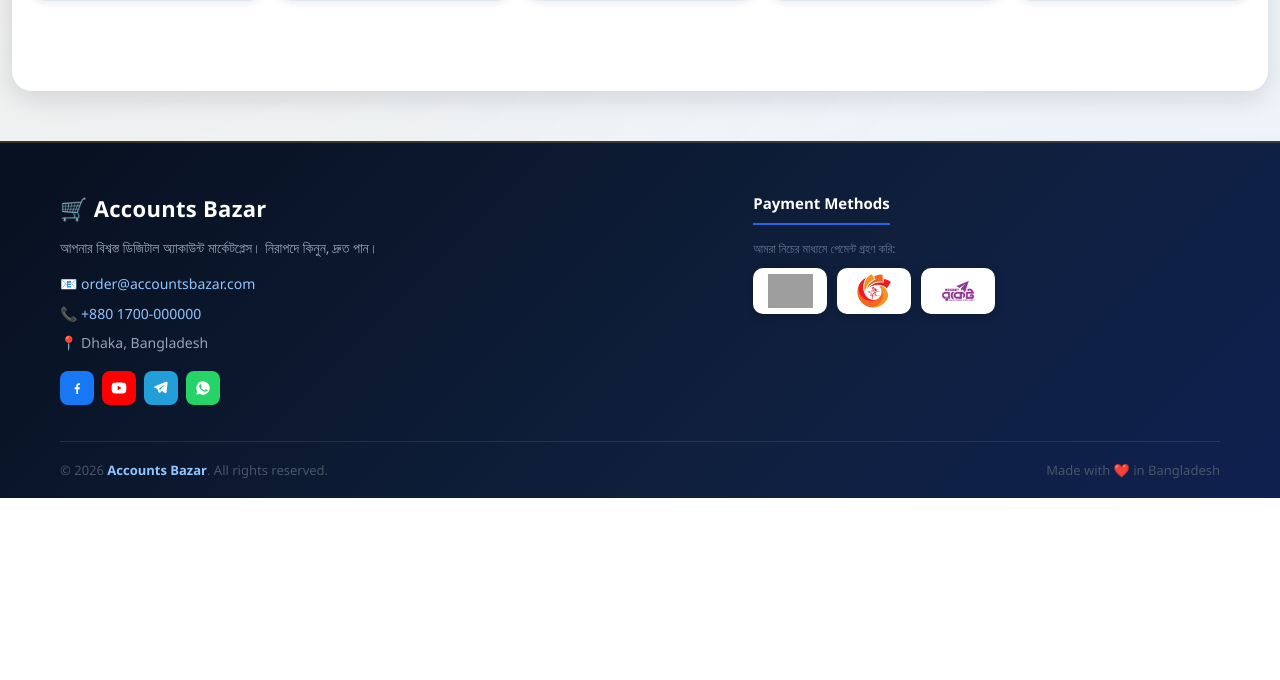
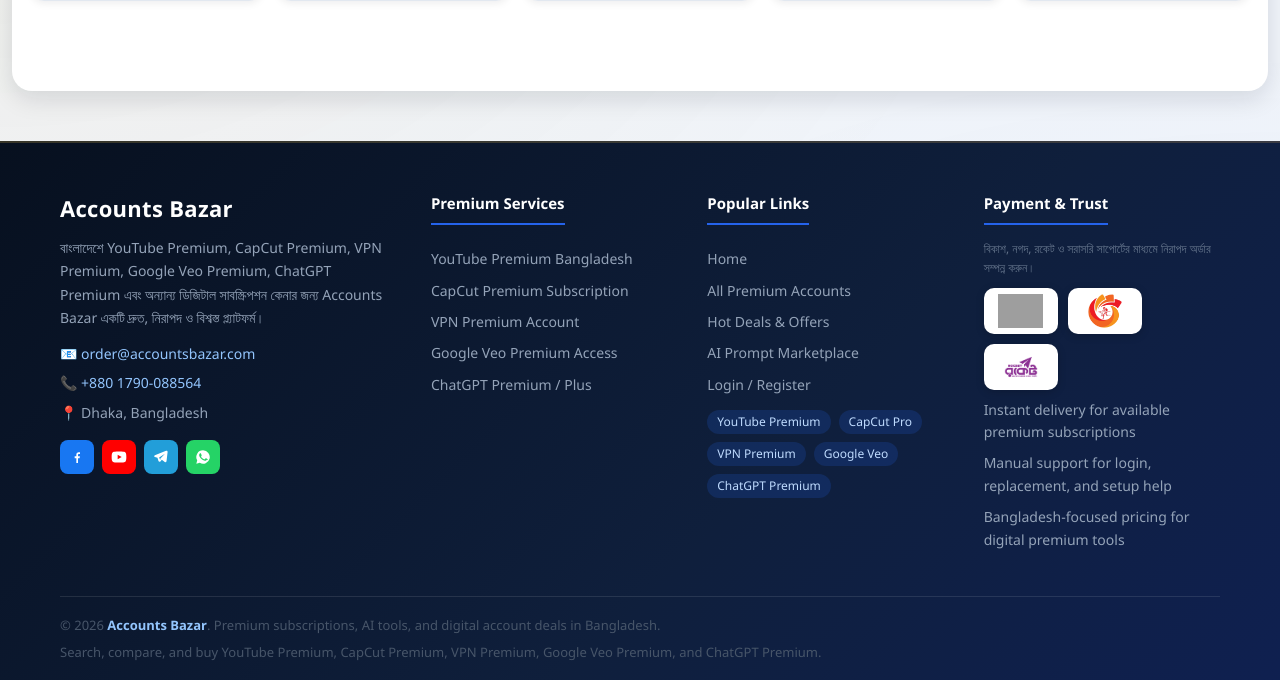
Before and after one commit to mrkk1122/accountsbazar.com, a PHP site: page / in a window 1280 px wide. Shown: the part 1732-2412 px from the top of the page. Before the commit the page ends 2230 px from the top, so only its background shows below. Run offline with PHP 8.4, Linux system fonts and the light colour scheme; data comes from the database, SQL or seed files in the repository; data that the repository does not hold is empty; grey boxes are pictures that could not be loaded.

Commit message:
Upgrade site footer and premium subscription SEO

```diff
--- a/css/style.css
+++ b/css/style.css
@@ -1508,6 +1508,10 @@ footer {
     align-items: start;
 }
 
+.footer-grid-wide {
+    grid-template-columns: 1.4fr 1fr 1fr 1fr;
+}
+
 /* Brand column */
 .footer-logo {
     font-size: 22px;
@@ -1655,6 +1659,35 @@ footer {
 
 .footer-links a:hover { color: #60a5fa; padding-left: 4px; }
 
+.footer-keywords {
+    display: flex;
+    flex-wrap: wrap;
+    gap: 8px;
+    margin-top: 14px;
+}
+
+.footer-keywords a {
+    display: inline-flex;
+    align-items: center;
+    padding: 6px 10px;
+    border-radius: 999px;
+    background: rgba(37, 99, 235, 0.18);
+    color: #bfdbfe;
+    text-decoration: none;
+    font-size: 12px;
+    line-height: 1;
+}
+
+.footer-keywords a:hover {
+    background: rgba(96, 165, 250, 0.22);
+    color: #ffffff;
+}
+
+.footer-trust-list li {
+    color: #94a3b8;
+    line-height: 1.6;
+}
+
 /* Payment section */
 .footer-pay-note {
     color: #64748b;
@@ -1733,6 +1766,11 @@ footer {
         padding: 5px 10px 5px 5px;
     }
 
+    .footer-grid-wide {
+        grid-template-columns: 1fr;
+        gap: 24px;
+    }
+
     .pwa-fab-label {
         font-size: 10px;
     }
--- a/index.php
+++ b/index.php
@@ -51,12 +51,36 @@ try {
 <head>
 <?php
 $seo = [
-    'title'       => 'Accounts Bazar – প্রিমিয়াম ডিজিটাল অ্যাকাউন্ট | বাংলাদেশ',
-    'description' => 'Accounts Bazar-এ পান Netflix, Spotify, YouTube Premium, ChatGPT সহ সেরা ডিজিটাল অ্যাকাউন্ট ও সাবস্ক্রিপশন। বিকাশ/নগদ পেমেন্টে দ্রুত ডেলিভারি। বিশ্বস্ত ডিজিটাল শপ।',
-    'keywords'    => 'accounts bazar, premium accounts bangladesh, netflix account buy, spotify premium, youtube premium, chatgpt account, digital subscriptions bd, bkash payment, nagad payment, ai prompts, offer products bangladesh, digital account shop',
+    'title'       => 'Accounts Bazar – YouTube Premium, CapCut Premium, VPN Premium, ChatGPT Premium in Bangladesh',
+    'description' => 'Accounts Bazar-এ YouTube Premium, CapCut Premium, VPN Premium, Google Veo Premium, ChatGPT Premium এবং অন্যান্য ডিজিটাল সাবস্ক্রিপশন কিনুন। বাংলাদেশে বিকাশ/নগদ পেমেন্টে দ্রুত ডেলিভারি।',
+    'keywords'    => 'youtube premium bangladesh, capcut premium bd, vpn premium account, google veo premium, chatgpt premium bangladesh, premium subscriptions bd, accounts bazar',
     'canonical'   => 'https://accountsbazar.com/',
     'og_image'    => 'https://accountsbazar.com/images/logo.png',
     'og_type'     => 'website',
+    'extra_json_ld' => [
+        [
+            '@context' => 'https://schema.org',
+            '@type' => 'FAQPage',
+            'mainEntity' => [
+                [
+                    '@type' => 'Question',
+                    'name' => 'Which premium subscriptions can I buy from Accounts Bazar?',
+                    'acceptedAnswer' => [
+                        '@type' => 'Answer',
+                        'text' => 'You can buy YouTube Premium, CapCut Premium, VPN Premium, Google Veo Premium, ChatGPT Premium, and other digital accounts depending on current stock.'
+                    ]
+                ],
+                [
+                    '@type' => 'Question',
+                    'name' => 'How do customers in Bangladesh pay for premium accounts?',
+                    'acceptedAnswer' => [
+                        '@type' => 'Answer',
+                        'text' => 'Accounts Bazar accepts bKash, Nagad, and Rocket for premium subscription orders in Bangladesh.'
+                    ]
+                ]
+            ]
+        ]
+    ],
 ];
 require_once 'products/includes/seo.php';
 require_once 'products/config/webpush.php';
@@ -486,59 +510,7 @@ $webPushPublicKey = defined('WEBPUSH_PUBLIC_KEY') ? (string) WEBPUSH_PUBLIC_KEY
         </div>
     </section>
 
-    <footer>
-        <div class="container">
-            <div class="footer-grid">
-
-                <!-- Company Info -->
-                <div class="footer-section footer-brand">
-                    <div class="footer-logo">🛒 Accounts Bazar</div>
-                    <p class="footer-desc">আপনার বিশ্বস্ত ডিজিটাল অ্যাকাউন্ট মার্কেটপ্লেস। নিরাপদে কিনুন, দ্রুত পান।</p>
-                    <ul class="footer-contact">
-                        <li>📧 <a href="mailto:order@accountsbazar.com">order@accountsbazar.com</a></li>
-                        <li>📞 <a href="tel:+8801700000000">+880 1700-000000</a></li>
-                        <li>📍 Dhaka, Bangladesh</li>
-                    </ul>
-                    <div class="footer-social">
-                        <a href="https://www.facebook.com/accountsbazar" class="social-btn fb" title="Facebook" aria-label="Facebook" target="_blank" rel="noopener noreferrer">
-                            <svg viewBox="0 0 24 24" aria-hidden="true"><path d="M13.5 21v-7h2.4l.4-3h-2.8V9.1c0-.9.3-1.6 1.7-1.6h1.3V4.8c-.2 0-1-.1-2-.1-2.1 0-3.5 1.3-3.5 3.7V11H8.5v3H11v7h2.5z"/></svg>
-                        </a>
-                        <a href="https://www.youtube.com/@accountsbazar" class="social-btn yt" title="YouTube" aria-label="YouTube" target="_blank" rel="noopener noreferrer">
-                            <svg viewBox="0 0 24 24" aria-hidden="true"><path d="M23 12c0-3.1-.3-4.9-.8-6-.3-.7-.8-1.2-1.5-1.5-1.1-.5-2.9-.8-8.7-.8s-7.6.3-8.7.8c-.7.3-1.2.8-1.5 1.5C1.3 7.1 1 8.9 1 12s.3 4.9.8 6c.3.7.8 1.2 1.5 1.5 1.1.5 2.9.8 8.7.8s7.6-.3 8.7-.8c.7-.3 1.2-.8 1.5-1.5.5-1.1.8-2.9.8-6zM10 15.5v-7l6 3.5-6 3.5z"/></svg>
-                        </a>
-                        <a href="https://t.me/accountsbazar" class="social-btn tg" title="Telegram" aria-label="Telegram" target="_blank" rel="noopener noreferrer">
-                            <svg viewBox="0 0 24 24" aria-hidden="true"><path d="M21.9 4.6c.3-1.4-1-2.5-2.3-1.9L2.8 9.2c-1.4.5-1.3 2.5.1 2.9l3.8 1.1 1.5 4.8c.4 1.3 2 1.6 2.9.6l2.2-2.4 4.3 3.2c1 .7 2.4.1 2.7-1.1l1.6-13.7zM9.2 12.6l8.7-5.5-6.8 7.3-.2 2.2-1.7-4z"/></svg>
-                        </a>
-                        <a href="https://wa.me/8801790088564" class="social-btn wa" title="WhatsApp" aria-label="WhatsApp" target="_blank" rel="noopener noreferrer">
-                            <svg viewBox="0 0 24 24" aria-hidden="true"><path d="M12 2a10 10 0 0 0-8.7 15L2 22l5.2-1.3A10 10 0 1 0 12 2zm5.8 14.3c-.2.6-1 1.2-1.7 1.3-.5.1-1.1.2-3.5-.8-3-1.3-4.9-4.3-5.1-4.6-.2-.3-1.2-1.6-1.2-3 0-1.4.7-2.1 1-2.4.2-.2.5-.3.7-.3h.5c.2 0 .4 0 .6.5.2.6.8 2 .9 2.2.1.2.1.4 0 .6-.1.2-.2.3-.3.5-.2.2-.3.4-.4.5-.2.2-.3.4-.1.7.2.3.9 1.5 2 2.4 1.3 1.1 2.4 1.4 2.7 1.6.3.1.5.1.7-.1.2-.2.8-.9 1-1.2.2-.3.4-.3.7-.2.3.1 1.8.9 2.1 1 .3.2.5.2.6.3.1.1.1.6-.1 1.2z"/></svg>
-                        </a>
-                    </div>
-                </div>
-
-                <!-- Payment Methods -->
-                <div class="footer-section">
-                    <h4 class="footer-heading">Payment Methods</h4>
-                    <p class="footer-pay-note">আমরা নিচের মাধ্যমে পেমেন্ট গ্রহণ করি:</p>
-                    <div class="footer-payments">
-                        <div class="pay-logo-card">
-                            <img src="images/bkash-logo-free-vector.jpg" alt="bKash" class="pay-logo-img">
-                        </div>
-                        <div class="pay-logo-card">
-                            <img src="images/Nagad-png.png" alt="Nagad" class="pay-logo-img">
-                        </div>
-                        <div class="pay-logo-card">
-                            <img src="images/rocket-color-logo-mobile-banking-icon-free-png.webp" alt="Rocket" class="pay-logo-img">
-                        </div>
-                    </div>
-                </div>
-
-            </div>
-            <div class="footer-bottom">
-                <p>&copy; 2026 <strong>Accounts Bazar</strong>. All rights reserved.</p>
-                <p>Made with ❤️ in Bangladesh</p>
-            </div>
-        </div>
-    </footer>
+    <?php require_once 'products/includes/site-footer.php'; ?>
 
     <nav class="mobile-bottom-nav" aria-label="Mobile Bottom Navigation">
         <a class="active" href="index.php"><span class="nav-icon">🏠</span><span class="nav-label">Home</span></a>
--- a/products/includes/seo.php
+++ b/products/includes/seo.php
@@ -10,6 +10,7 @@
  *   'canonical'   => 'https://accountsbazar.com/page.php',
  *   'og_image'    => 'https://accountsbazar.com/images/logo.png',
  *   'noindex'     => false,   // set true for private pages
+ *   'extra_json_ld' => [],
  * ];
  */
 
@@ -19,9 +20,9 @@ if (file_exists(__DIR__ . '/../config/webpush.php')) {
 
 
 $seo = array_merge([
-    'title'       => 'Accounts Bazar – Premium Digital Accounts & Subscriptions',
-    'description' => 'Accounts Bazar offers verified premium digital accounts, subscriptions, AI prompts, and instant delivery in Bangladesh.',
-    'keywords'    => 'accounts bazar, premium accounts, digital subscriptions, bkash payment, ai prompts, bangladesh',
+    'title'       => 'Accounts Bazar – Premium Digital Accounts, AI Tools & Subscriptions in Bangladesh',
+    'description' => 'Buy YouTube Premium, CapCut Premium, VPN Premium, Google Veo Premium, ChatGPT Premium and other digital subscriptions in Bangladesh from Accounts Bazar.',
+    'keywords'    => 'accounts bazar, youtube premium bangladesh, capcut premium, vpn premium, google veo premium, chatgpt premium, digital subscriptions bd, premium accounts bangladesh',
     'canonical'   => 'https://accountsbazar.com/',
     'og_image'    => 'https://accountsbazar.com/images/logo.png',
     'og_image_alt'=> 'Accounts Bazar logo',
@@ -29,6 +30,7 @@ $seo = array_merge([
     'locale'      => 'bn_BD',
     'twitter_site'=> '@AccountsBazar',
     'noindex'     => false,
+    'extra_json_ld' => array(),
     'breadcrumb_items' => [
         ['name' => 'Home', 'item' => 'https://accountsbazar.com/']
     ],
@@ -163,7 +165,7 @@ $appleTouchHref = htmlspecialchars($assetBase . '/images/logo.png', ENT_QUOTES,
                 "width": 512,
                 "height": 512
             },
-            "description": "Bangladesh-এর বিশ্বস্ত প্রিমিয়াম ডিজিটাল অ্যাকাউন্ট ও সাবস্ক্রিপশন মার্কেটপ্লেস।",
+            "description": "Bangladesh-এর জন্য YouTube Premium, CapCut Premium, VPN Premium, Google Veo Premium, ChatGPT Premium এবং অন্যান্য ডিজিটাল সাবস্ক্রিপশনের বিশ্বস্ত মার্কেটপ্লেস।",
             "foundingDate": "2024",
             "areaServed": {
                 "@type": "Country",
@@ -228,3 +230,12 @@ $appleTouchHref = htmlspecialchars($assetBase . '/images/logo.png', ENT_QUOTES,
         echo json_encode($webPageSchema, JSON_UNESCAPED_UNICODE | JSON_UNESCAPED_SLASHES);
         ?>
         </script>
+        <?php
+        $extraJsonLd = is_array($seo['extra_json_ld'] ?? null) ? $seo['extra_json_ld'] : array();
+        foreach ($extraJsonLd as $extraSchema):
+            if (!is_array($extraSchema) || empty($extraSchema)) {
+                continue;
+            }
+        ?>
+        <script type="application/ld+json"><?php echo json_encode($extraSchema, JSON_UNESCAPED_UNICODE | JSON_UNESCAPED_SLASHES); ?></script>
+        <?php endforeach; ?>
--- /dev/null
+++ b/products/includes/site-footer.php
@@ -0,0 +1,83 @@
+<footer class="footer site-footer">
+    <div class="container">
+        <div class="footer-grid footer-grid-wide">
+            <div class="footer-section footer-brand">
+                <div class="footer-logo">Accounts Bazar</div>
+                <p class="footer-desc">বাংলাদেশে YouTube Premium, CapCut Premium, VPN Premium, Google Veo Premium, ChatGPT Premium এবং অন্যান্য ডিজিটাল সাবস্ক্রিপশন কেনার জন্য Accounts Bazar একটি দ্রুত, নিরাপদ ও বিশ্বস্ত প্ল্যাটফর্ম।</p>
+                <ul class="footer-contact">
+                    <li>📧 <a href="mailto:order@accountsbazar.com">order@accountsbazar.com</a></li>
+                    <li>📞 <a href="tel:+8801790088564">+880 1790-088564</a></li>
+                    <li>📍 Dhaka, Bangladesh</li>
+                </ul>
+                <div class="footer-social">
+                    <a href="https://www.facebook.com/accountsbazar" class="social-btn fb" title="Facebook" aria-label="Facebook" target="_blank" rel="noopener noreferrer">
+                        <svg viewBox="0 0 24 24" aria-hidden="true"><path d="M13.5 21v-7h2.4l.4-3h-2.8V9.1c0-.9.3-1.6 1.7-1.6h1.3V4.8c-.2 0-1-.1-2-.1-2.1 0-3.5 1.3-3.5 3.7V11H8.5v3H11v7h2.5z"/></svg>
+                    </a>
+                    <a href="https://www.youtube.com/@accountsbazar" class="social-btn yt" title="YouTube" aria-label="YouTube" target="_blank" rel="noopener noreferrer">
+                        <svg viewBox="0 0 24 24" aria-hidden="true"><path d="M23 12c0-3.1-.3-4.9-.8-6-.3-.7-.8-1.2-1.5-1.5-1.1-.5-2.9-.8-8.7-.8s-7.6.3-8.7.8c-.7.3-1.2.8-1.5 1.5C1.3 7.1 1 8.9 1 12s.3 4.9.8 6c.3.7.8 1.2 1.5 1.5 1.1.5 2.9.8 8.7.8s7.6-.3 8.7-.8.7-.3 1.5-1.5c.5-1.1.8-2.9.8-6zM10 15.5v-7l6 3.5-6 3.5z"/></svg>
+                    </a>
+                    <a href="https://t.me/accountsbazar" class="social-btn tg" title="Telegram" aria-label="Telegram" target="_blank" rel="noopener noreferrer">
+                        <svg viewBox="0 0 24 24" aria-hidden="true"><path d="M21.9 4.6c.3-1.4-1-2.5-2.3-1.9L2.8 9.2c-1.4.5-1.3 2.5.1 2.9l3.8 1.1 1.5 4.8c.4 1.3 2 1.6 2.9.6l2.2-2.4 4.3 3.2c1 .7 2.4.1 2.7-1.1l1.6-13.7zM9.2 12.6l8.7-5.5-6.8 7.3-.2 2.2-1.7-4z"/></svg>
+                    </a>
+                    <a href="https://wa.me/8801790088564" class="social-btn wa" title="WhatsApp" aria-label="WhatsApp" target="_blank" rel="noopener noreferrer">
+                        <svg viewBox="0 0 24 24" aria-hidden="true"><path d="M12 2a10 10 0 0 0-8.7 15L2 22l5.2-1.3A10 10 0 1 0 12 2zm5.8 14.3c-.2.6-1 1.2-1.7 1.3-.5.1-1.1.2-3.5-.8-3-1.3-4.9-4.3-5.1-4.6-.2-.3-1.2-1.6-1.2-3 0-1.4.7-2.1 1-2.4.2-.2.5-.3.7-.3h.5c.2 0 .4 0 .6.5.2.6.8 2 .9 2.2.1.2.1.4 0 .6-.1.2-.2.3-.3.5-.2.2-.3.4-.4.5-.2.2-.3.4-.1.7.2.3.9 1.5 2 2.4 1.3 1.1 2.4 1.4 2.7 1.6.3.1.5.1.7-.1.2-.2.8-.9 1-1.2.2-.3.4-.3.7-.2.3.1 1.8.9 2.1 1 .3.2.5.2.6.3.1.1.1.6-.1 1.2z"/></svg>
+                    </a>
+                </div>
+            </div>
+
+            <div class="footer-section">
+                <h4 class="footer-heading">Premium Services</h4>
+                <ul class="footer-links">
+                    <li><a href="shop.php?q=YouTube+Premium">YouTube Premium Bangladesh</a></li>
+                    <li><a href="shop.php?q=CapCut+Premium">CapCut Premium Subscription</a></li>
+                    <li><a href="shop.php?q=VPN+Premium">VPN Premium Account</a></li>
+                    <li><a href="shop.php?q=Google+Veo+Premium">Google Veo Premium Access</a></li>
+                    <li><a href="shop.php?q=ChatGPT+Premium">ChatGPT Premium / Plus</a></li>
+                </ul>
+            </div>
+
+            <div class="footer-section">
+                <h4 class="footer-heading">Popular Links</h4>
+                <ul class="footer-links">
+                    <li><a href="index.php">Home</a></li>
+                    <li><a href="shop.php">All Premium Accounts</a></li>
+                    <li><a href="offer-products.php">Hot Deals & Offers</a></li>
+                    <li><a href="ai-prompt.php">AI Prompt Marketplace</a></li>
+                    <li><a href="login.php">Login / Register</a></li>
+                </ul>
+                <div class="footer-keywords" aria-label="Popular premium account searches">
+                    <a href="shop.php?q=YouTube+Premium">YouTube Premium</a>
+                    <a href="shop.php?q=CapCut+Pro">CapCut Pro</a>
+                    <a href="shop.php?q=VPN">VPN Premium</a>
+                    <a href="shop.php?q=Google+Veo">Google Veo</a>
+                    <a href="shop.php?q=ChatGPT">ChatGPT Premium</a>
+                </div>
+            </div>
+
+            <div class="footer-section">
+                <h4 class="footer-heading">Payment & Trust</h4>
+                <p class="footer-pay-note">বিকাশ, নগদ, রকেট ও সরাসরি সাপোর্টের মাধ্যমে নিরাপদ অর্ডার সম্পন্ন করুন।</p>
+                <div class="footer-payments">
+                    <div class="pay-logo-card">
+                        <img src="images/bkash-logo-free-vector.jpg" alt="bKash payment" class="pay-logo-img">
+                    </div>
+                    <div class="pay-logo-card">
+                        <img src="images/Nagad-png.png" alt="Nagad payment" class="pay-logo-img">
+                    </div>
+                    <div class="pay-logo-card">
+                        <img src="images/rocket-color-logo-mobile-banking-icon-free-png.webp" alt="Rocket payment" class="pay-logo-img">
+                    </div>
+                </div>
+                <ul class="footer-links footer-trust-list">
+                    <li>Instant delivery for available premium subscriptions</li>
+                    <li>Manual support for login, replacement, and setup help</li>
+                    <li>Bangladesh-focused pricing for digital premium tools</li>
+                </ul>
+            </div>
+        </div>
+        <div class="footer-bottom">
+            <p>&copy; 2026 <strong>Accounts Bazar</strong>. Premium subscriptions, AI tools, and digital account deals in Bangladesh.</p>
+            <p>Search, compare, and buy YouTube Premium, CapCut Premium, VPN Premium, Google Veo Premium, and ChatGPT Premium.</p>
+        </div>
+    </div>
+</footer>
```
Also changed, not shown: checkout.php (+4 -8 lines), offer-products.php (+12 -8 lines), product-details.php (+2 -6 lines), shop.php (+13 -8 lines).
